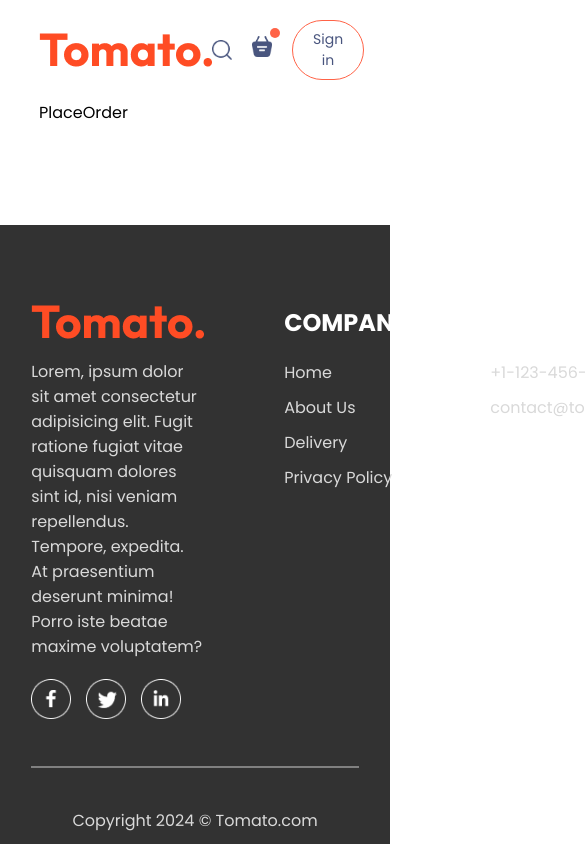
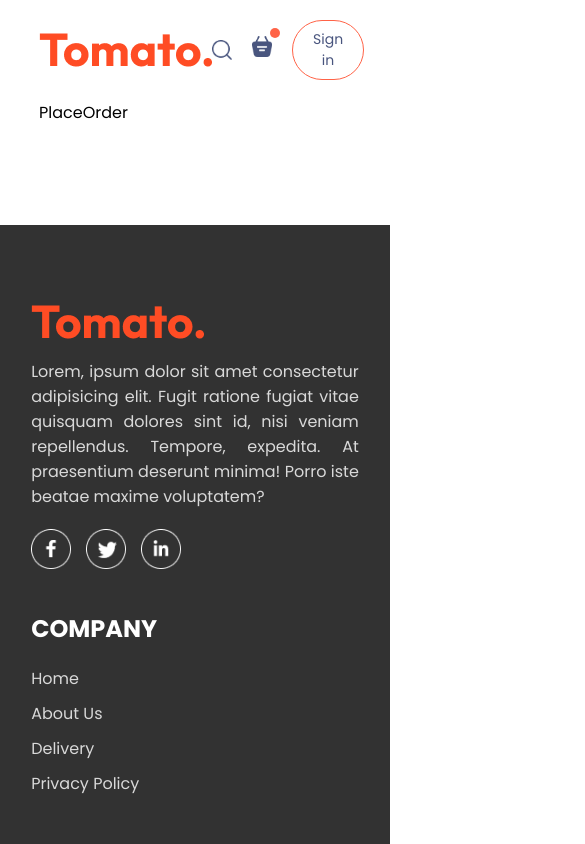
Before and after one commit to danidudileka/Food-Delivery-App-React-JS, a React (Vite) app: page /order in a window 390 px wide. Shown: the top 844 px of the page, 585 px wide, since content can reach past the window. Built offline with nearby package versions, Linux system fonts and the light colour scheme.

Commit message:
Smooth Scrolling

```diff
--- a/src/components/Footer/Footer.css
+++ b/src/components/Footer/Footer.css
@@ -17,6 +17,10 @@
   gap: 80px;
 }
 
+.footer-content p{
+  text-align: justify;
+}
+
 .footer-content-left,
 .footer-content-right,
 .footer-content-center {
@@ -32,19 +36,31 @@
   cursor: pointer;
 }
 
-footer h2{
+footer h2 {
   color: #fff;
 }
 
-.footer-social-icons img{
+.footer-social-icons img {
   width: 40px;
   margin-right: 15px;
 }
 
-footer hr{
+footer hr {
   width: 100%;
   height: 2px;
   margin: 20px 0;
   background-color: gray;
   border: none;
 }
+
+.footer-copyright {
+  text-align: center;
+}
+
+@media (max-width: 750px) {
+  .footer-content {
+    display: flex;
+    flex-direction: column;
+    gap: 35px;
+  }
+}
--- a/src/components/Navbar/Navbar.jsx
+++ b/src/components/Navbar/Navbar.jsx
@@ -1,6 +1,7 @@
 import React, { useState } from 'react'
 import './Navbar.css'
 import { assets } from '../../assets/assets'
+import { Link } from 'react-router-dom'
 
 const Navbar = () => {
 
@@ -10,10 +11,10 @@
     <div className='navbar'>
         <img src={assets.logo} alt="logo" />
         <ul className="navbar-menu">
-            <li onClick={() => setMenu("home")} className={menu==='home' ? 'active' : ''}>Home</li>
-            <li onClick={() => setMenu("menu")} className={menu==='menu' ? "active" : ""}>Menu</li>
-            <li onClick={() => setMenu("mobile-app")} className={menu==='mobile-app' ? "active" : ""}>Mobile App</li>
-            <li onClick={() => setMenu("contact-us")} className={menu==='contact-us' ? "active" : ""}>Contact Us</li>
+            <Link to='/' onClick={() => setMenu("home")} className={menu==='home' ? 'active' : ''}>Home</Link>
+            <a href='#explore-menu' onClick={() => setMenu("menu")} className={menu==='menu' ? "active" : ""}>Menu</a>
+            <a href='#app-download' onClick={() => setMenu("mobile-app")} className={menu==='mobile-app' ? "active" : ""}>Mobile App</a>
+            <a href='#footer' onClick={() => setMenu("contact-us")} className={menu==='contact-us' ? "active" : ""}>Contact Us</a>
         </ul>
         <div className="navbar-right">
             <img src={assets.search_icon} alt="search_icon" />
--- a/src/index.css
+++ b/src/index.css
@@ -5,6 +5,7 @@
   margin: 0;
   box-sizing: border-box;
   font-family: "Poppins", sans-serif;
+  scroll-behavior: smooth;
 }
 
 body{
```
Lines whose indentation alone changed are shown as unchanged.
